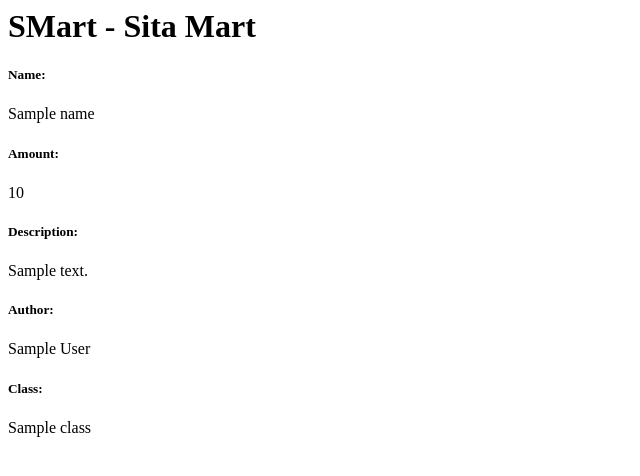
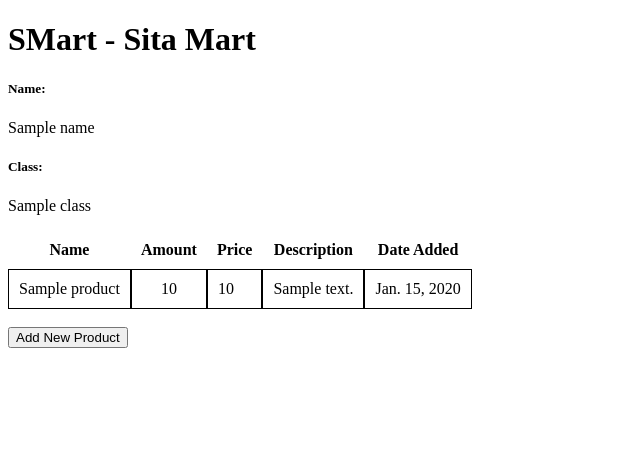
Before and after one commit to sitaamirasyarifah/SMart, a Django app: template main/templates/main.html in a window 1280 px wide. Shown: the top 476 px of the page, without its empty margins (0-640 px from the left). Run offline with Django 4.2, Linux system fonts and the light colour scheme; tables that the repository leaves empty hold one stand-in row (values such as "Sample post"); the template is opened without the code that fills it: values that come from a table or form of the project are taken from there, most other values are stand-ins (such as "Sample title", 1, 10 or a date in 2020).

Commit message:
Tugas 3 Done

```diff
--- a/SMart/settings.py
+++ b/SMart/settings.py
@@ -55,7 +55,7 @@ ROOT_URLCONF = 'SMart.urls'
 TEMPLATES = [
     {
         'BACKEND': 'django.template.backends.django.DjangoTemplates',
-        'DIRS': [],
+        'DIRS': [BASE_DIR / 'templates'],
         'APP_DIRS': True,
         'OPTIONS': {
             'context_processors': [
--- a/SMart/urls.py
+++ b/SMart/urls.py
@@ -19,5 +19,6 @@ from django.contrib import admin
 from django.urls import path, include
 
 urlpatterns = [
-    path('main/', include('main.urls')),
+    path('', include('main.urls')),
+    path('admin/', admin.site.urls),
 ]
--- a/main/models.py
+++ b/main/models.py
@@ -4,4 +4,6 @@ from django.db import models
 class Product(models.Model):
     name = models.CharField(max_length=255)
     amount = models.IntegerField()
+    price = models.IntegerField()
     description = models.TextField()
+    date_added = models.DateField(auto_now_add=True)
--- a/main/templates/main.html
+++ b/main/templates/main.html
@@ -1,13 +1,54 @@
-<h1>SMart - Sita Mart</h1>
+{% extends 'base.html' %}
 
-<h5>Name: </h5>
-<p>{{ name }}<p>
-<h5>Amount: </h5>
-<p>{{ amount }}<p>
-<h5>Description: </h5>
-<p>{{ description }}<p>
+{% block content %}
+    <h1>SMart - Sita Mart</h1>
 
-<h5>Author: </h5>
-<p>{{ author }}<p>
-<h5>Class: </h5>
-<p>{{ class }}<p>
+    <h5>Name:</h5>
+    <p>{{name}}</p>
+
+    <h5>Class:</h5>
+    <p>{{class}}</p>
+
+
+<style>
+    th{
+        text-align: center;
+        padding: 10px;
+    }
+    td{
+        border: 1px solid #000;
+        padding: 10px;
+    }
+</style>
+<table borders="1" cellspacing="0" cellpadding="0">
+    <tr>
+        <th>Name</th>
+        <th>Amount</th>
+        <th>Price</th>
+        <th>Description</th>
+        <th>Date Added</th>
+    </tr>
+
+    {% comment %} Berikut cara memperlihatkan data produk di bawah baris ini {% endcomment %}
+
+    {% for product in products %}
+        <tr>
+            <td>{{product.name}}</td>
+            <td style ="text-align: center">{{product.amount}}</td>
+            <td>{{product.price}}</td>
+            <td>{{product.description}}</td>
+            <td>{{product.date_added}}</td>
+        </tr>
+    {% endfor %}
+</table>
+
+<br />
+
+<a href="{% url 'main:create_product' %}">
+    <button>
+        Add New Product
+    </button>
+</a>
+
+
+{% endblock content %}
--- a/main/urls.py
+++ b/main/urls.py
@@ -1,8 +1,13 @@
+from main.views import show_main, create_product, show_xml, show_json, show_xml_by_id, show_json_by_id
 from django.urls import path
-from main.views import show_main
 
 app_name = 'main'
 
 urlpatterns = [
     path('', show_main, name='show_main'),
+    path('create-product', create_product, name='create_product'),
+    path('xml/', show_xml, name='show_xml'),
+    path('json/', show_json, name='show_json'),
+    path('xml/<int:id>/', show_xml_by_id, name='show_xml_by_id'),
+    path('json/<int:id>/', show_json_by_id, name='show_json_by_id'),
 ]
--- /dev/null
+++ b/templates/base.html
@@ -0,0 +1,18 @@
+{% load static %}
+<!DOCTYPE html>
+<html lang="en">
+    <head>
+        <meta charset="UTF-8" />
+        <meta
+            name="viewport"
+            content="width=device-width, initial-scale=1.0"
+        />
+        {% block meta %}
+        {% endblock meta %}
+    </head>
+
+    <body>
+        {% block content %}
+        {% endblock content %}
+    </body>
+</html>
```
Also changed, not shown: main/forms.py (added, +7 -0 lines), main/templates/create_product.html (added, +19 -0 lines), main/views.py (+39 -8 lines), README.md, main/migrations/0002_rename_amount_product_price.py (added), main/migrations/0003_product_date_added.py (added), main/migrations/0004_product_amount.py (added).
